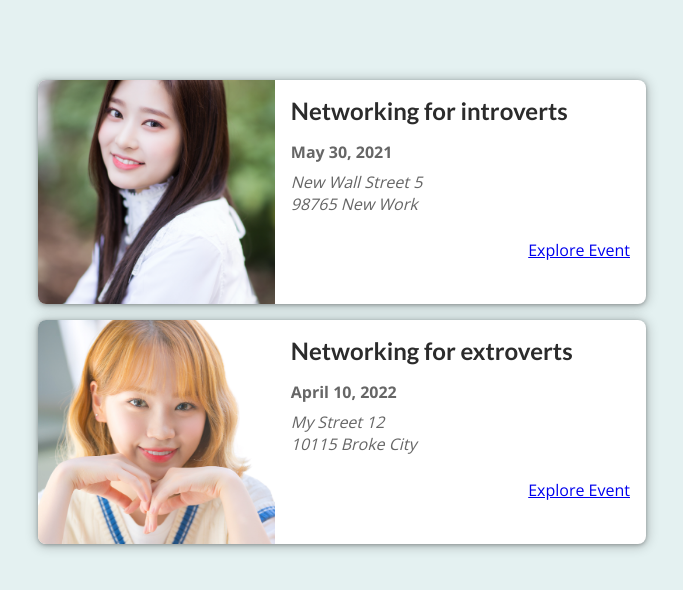
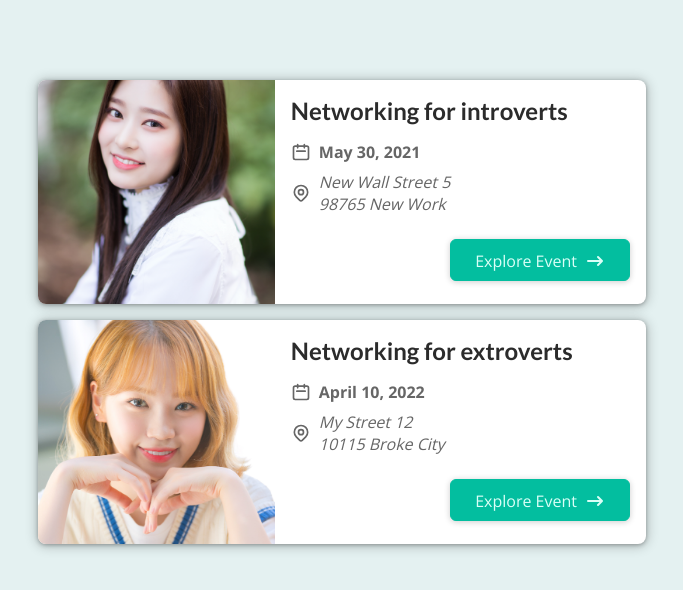
Before and after one commit to qkrwlgh91/nextjs-study, a Next.js app: page / in a window 1280 px wide. Shown: the top 590 px of the page, without its empty margins (298-981 px from the left). Built offline with nearby package versions, Linux system fonts and the light colour scheme.

Commit message:
76.Adding Buttons & Icons

```diff
--- a/components/events/event-item.js
+++ b/components/events/event-item.js
@@ -1,5 +1,7 @@
-import Link from 'next/link';
-
+import Button from '../ui/button';
+import DateIcon from '../icons/date-icon';
+import AddressIcon from '../icons/address-icon';
+import ArrowRightIcon from '../icons/arrow-right-icon';
 import classes from './event-item.module.css';
 
 function EventItem(props) {
@@ -21,14 +23,21 @@
                 <div className={classes.summary}>
                     <h2>{title}</h2>
                     <div className={classes.date}>
+                        <DateIcon />
                         <time>{humanReadableDate}</time>
                     </div>
                     <div className={classes.address}>
+                        <AddressIcon />
                         <address>{formattedAddress}</address>
                     </div>
                 </div>
                 <div className={classes.actions}>
-                    <Link href={exploreLink}>Explore Event</Link>
+                    <Button link={exploreLink}>
+                        <span>Explore Event</span>
+                        <span className={classes.icon}>
+                            <ArrowRightIcon />
+                        </span>
+                    </Button>
                 </div>
             </div>
         </li>
--- /dev/null
+++ b/components/icons/address-icon.js
@@ -0,0 +1,25 @@
+function AddressIcon() {
+  return (
+    <svg
+      xmlns='http://www.w3.org/2000/svg'
+      fill='none'
+      viewBox='0 0 24 24'
+      stroke='currentColor'
+    >
+      <path
+        strokeLinecap='round'
+        strokeLinejoin='round'
+        strokeWidth={2}
+        d='M17.657 16.657L13.414 20.9a1.998 1.998 0 01-2.827 0l-4.244-4.243a8 8 0 1111.314 0z'
+      />
+      <path
+        strokeLinecap='round'
+        strokeLinejoin='round'
+        strokeWidth={2}
+        d='M15 11a3 3 0 11-6 0 3 3 0 016 0z'
+      />
+    </svg>
+  );
+}
+
+export default AddressIcon;
--- /dev/null
+++ b/components/icons/arrow-right-icon.js
@@ -0,0 +1,17 @@
+function ArrowRightIcon() {
+  return (
+    <svg
+      xmlns='http://www.w3.org/2000/svg'
+      viewBox='0 0 20 20'
+      fill='currentColor'
+    >
+      <path
+        fillRule='evenodd'
+        d='M12.293 5.293a1 1 0 011.414 0l4 4a1 1 0 010 1.414l-4 4a1 1 0 01-1.414-1.414L14.586 11H3a1 1 0 110-2h11.586l-2.293-2.293a1 1 0 010-1.414z'
+        clipRule='evenodd'
+      />
+    </svg>
+  );
+}
+
+export default ArrowRightIcon;
--- /dev/null
+++ b/components/icons/date-icon.js
@@ -0,0 +1,19 @@
+function DateIcon() {
+  return (
+    <svg
+      xmlns='http://www.w3.org/2000/svg'
+      fill='none'
+      viewBox='0 0 24 24'
+      stroke='currentColor'
+    >
+      <path
+        strokeLinecap='round'
+        strokeLinejoin='round'
+        strokeWidth={2}
+        d='M8 7V3m8 4V3m-9 8h10M5 21h14a2 2 0 002-2V7a2 2 0 00-2-2H5a2 2 0 00-2 2v12a2 2 0 002 2z'
+      />
+    </svg>
+  );
+}
+
+export default DateIcon;
--- /dev/null
+++ b/components/ui/button.js
@@ -0,0 +1,13 @@
+import Link from 'next/link';
+
+import classes from './button.module.css';
+
+function Button(props) {
+    return(
+        <Link href={props.link}>
+            <a className={classes.btn}>{props.children}</a>
+        </Link>
+    )
+}
+
+export default Button;
--- /dev/null
+++ b/components/ui/button.module.css
@@ -0,0 +1,18 @@
+.btn {
+    text-decoration: none;
+    cursor: pointer;
+    font: inherit;
+    background-color: #03be9f;
+    border: 1px solid #03be9f;
+    border-radius: 6px;
+    color: #dafff7;
+    padding: 0.5rem 1.5rem;
+    text-align: center;
+    box-shadow: 0 1px 6px rgba(0, 0, 0, 0.2);
+  }
+
+  .btn:hover,
+  .btn:active {
+    background-color: #02afa1;
+    border-color: #02afa1;
+  }
```
